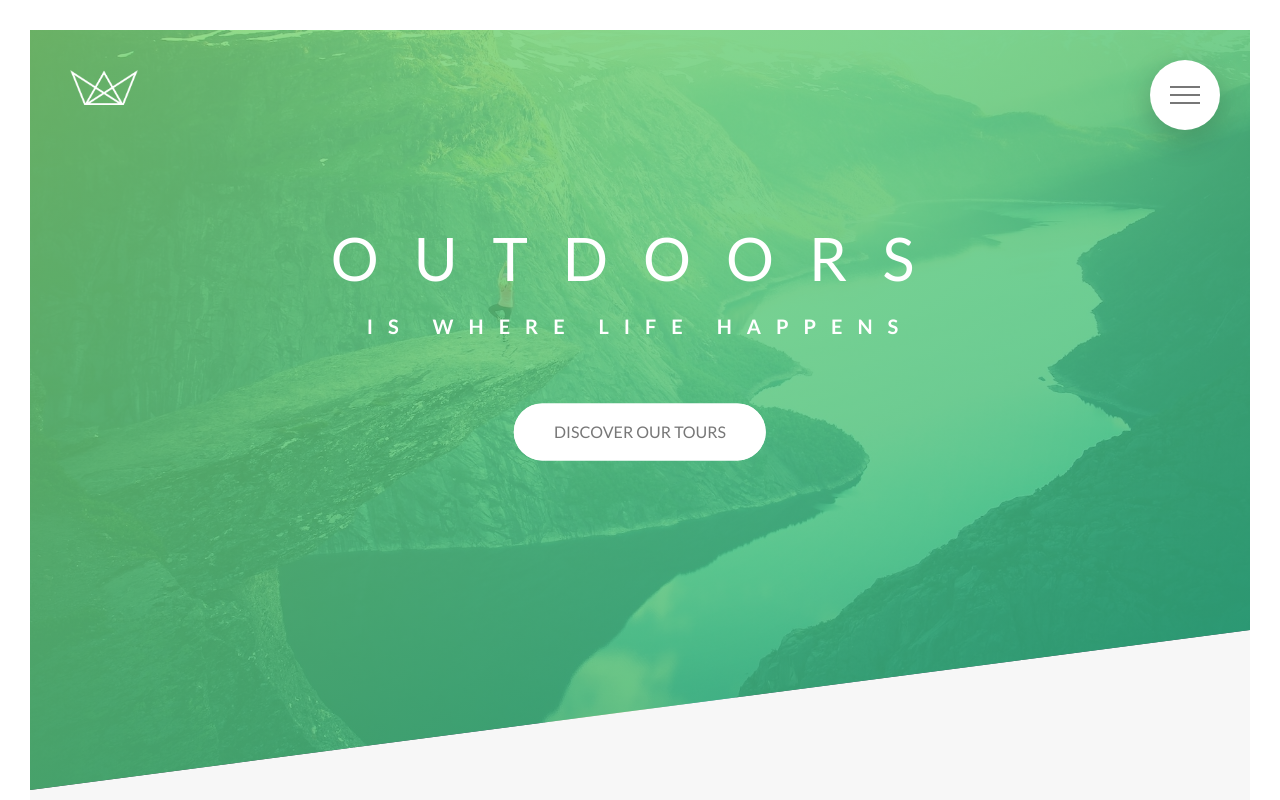
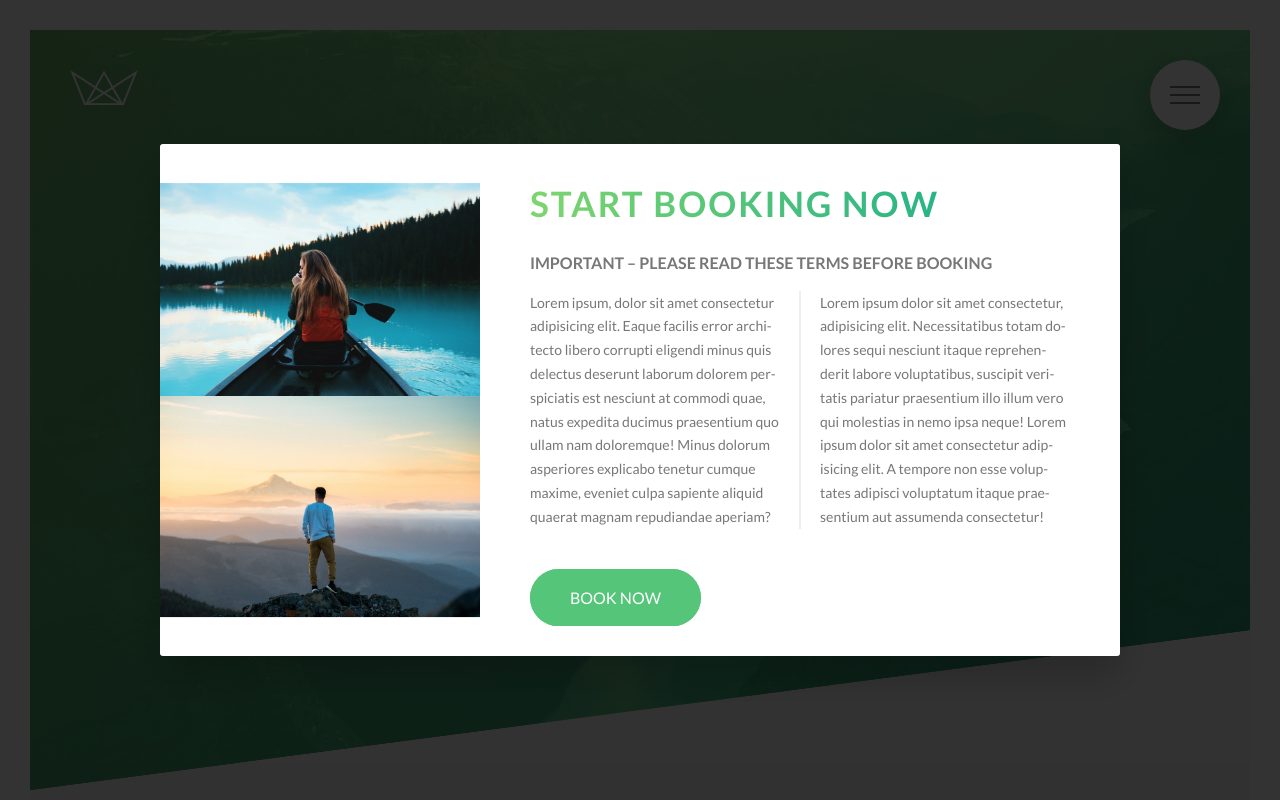
Before and after one commit to GEOFARL/responsive-website-1, a website built with webpack: page src/template.html in a window 1280 px wide. Shown: the top 800 px of the page. Built offline with nearby package versions, Linux system fonts and the light colour scheme.

Commit message:
Create a popup design and markup
- Created a popup for cards
- Added basic styles to it

```diff
--- a/src/sass/abstracts/_mixins.scss
+++ b/src/sass/abstracts/_mixins.scss
@@ -5,3 +5,10 @@
     clear: both;
   }
 }
+
+@mixin absCenter {
+  position: absolute;
+  top: 50%;
+  left: 50%;
+  transform: translate(-50%, -50%);
+}
--- /dev/null
+++ b/src/sass/components/_popup.scss
@@ -0,0 +1,58 @@
+@use "../abstracts/variables";
+@use "../abstracts/mixins";
+
+.popup {
+  position: fixed;
+  top: 0;
+  left: 0;
+  height: 100vh;
+  width: 100%;
+  background-color: rgba(variables.$color-black, .8);
+  z-index: 10000000;
+
+  &__content {
+    @include mixins.absCenter;
+    width: 75%;
+    box-shadow: 0 2rem 4rem rgba(variables.$color-black, .2);
+    background-color: variables.$color-white;
+    border-radius: 3px;
+    overflow: hidden;
+
+    display: table;
+  }
+
+  &__left {
+    width: 33.33%;
+    display: table-cell;
+    vertical-align: middle;
+    overflow: hidden;
+  }
+
+  &__right {
+    width: 66.6666%;
+    display: table-cell;
+    vertical-align: middle;
+    padding: 3rem 5rem;
+  }
+
+  &__img {
+    display: block;
+    width: 100%;
+  }
+
+  &__text {
+    font-size: 1.4rem;
+    margin-bottom: 4rem;
+    -moz-column-count: 2;
+    -moz-column-gap: 4rem;
+    -moz-column-rule: 2px solid variables.$color-grey-light-2;
+    column-count: 2;
+    column-gap: 4rem;
+    column-rule: 2px solid variables.$color-grey-light-2;
+
+    -ms-hyphens: auto;
+    -moz-hyphens: auto;
+    -webkit-hyphens: auto;
+    hyphens: auto;
+  }
+}
--- a/src/sass/main.scss
+++ b/src/sass/main.scss
@@ -10,6 +10,7 @@
 @forward './components/story';
 @forward './components/bg-video';
 @forward './components/form';
+@forward './components/popup';
 
 @forward './layout/header';
 @forward './layout/grid';
--- a/src/template.html
+++ b/src/template.html
@@ -449,6 +449,39 @@
       </div>
     </footer>
 
+    <div class="popup">
+      <div class="popup__content">
+        <div class="popup__left">
+          <img src="./images/nat-8.jpeg" alt="Tour photo" class="popup__img" />
+          <img src="./images/nat-9.jpeg" alt="Tour photo" class="popup__img" />
+        </div>
+        <div class="popup__right">
+          <h2 class="heading-secondary u-margin-bottom-small">
+            Start booking now
+          </h2>
+          <h3 class="heading-tertiary u-margin-bottom-small">
+            Important &ndash; Please read these terms before booking
+          </h3>
+          <p class="popup__text">
+            Lorem ipsum, dolor sit amet consectetur adipisicing elit. Eaque
+            facilis error architecto libero corrupti eligendi minus quis
+            delectus deserunt laborum dolorem perspiciatis est nesciunt at
+            commodi quae, natus expedita ducimus praesentium quo ullam nam
+            doloremque! Minus dolorum asperiores explicabo tenetur cumque
+            maxime, eveniet culpa sapiente aliquid quaerat magnam repudiandae
+            aperiam? Lorem ipsum dolor sit amet consectetur, adipisicing elit.
+            Necessitatibus totam dolores sequi nesciunt itaque reprehenderit
+            labore voluptatibus, suscipit veritatis pariatur praesentium illo
+            illum vero qui molestias in nemo ipsa neque! Lorem ipsum dolor sit
+            amet consectetur adipisicing elit. A tempore non esse voluptates
+            adipisci voluptatum itaque praesentium aut assumenda consectetur!
+          </p>
+
+          <a href="#" class="btn btn--green">Book now</a>
+        </div>
+      </div>
+    </div>
+
     <!-- <section class="grid-test">
       <div class="row">
         <div class="col-1-of-2">Col 1 of 2</div>
```
